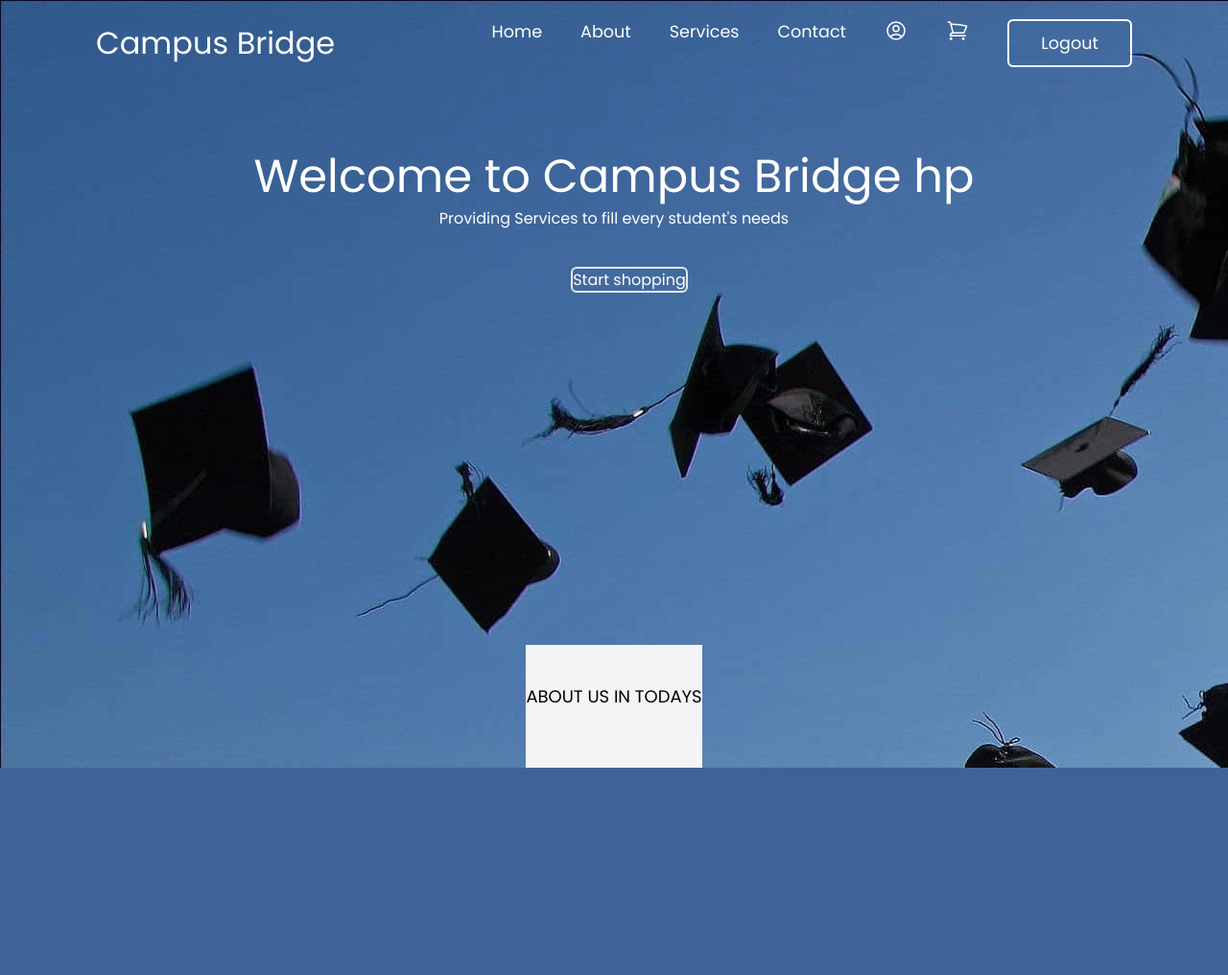
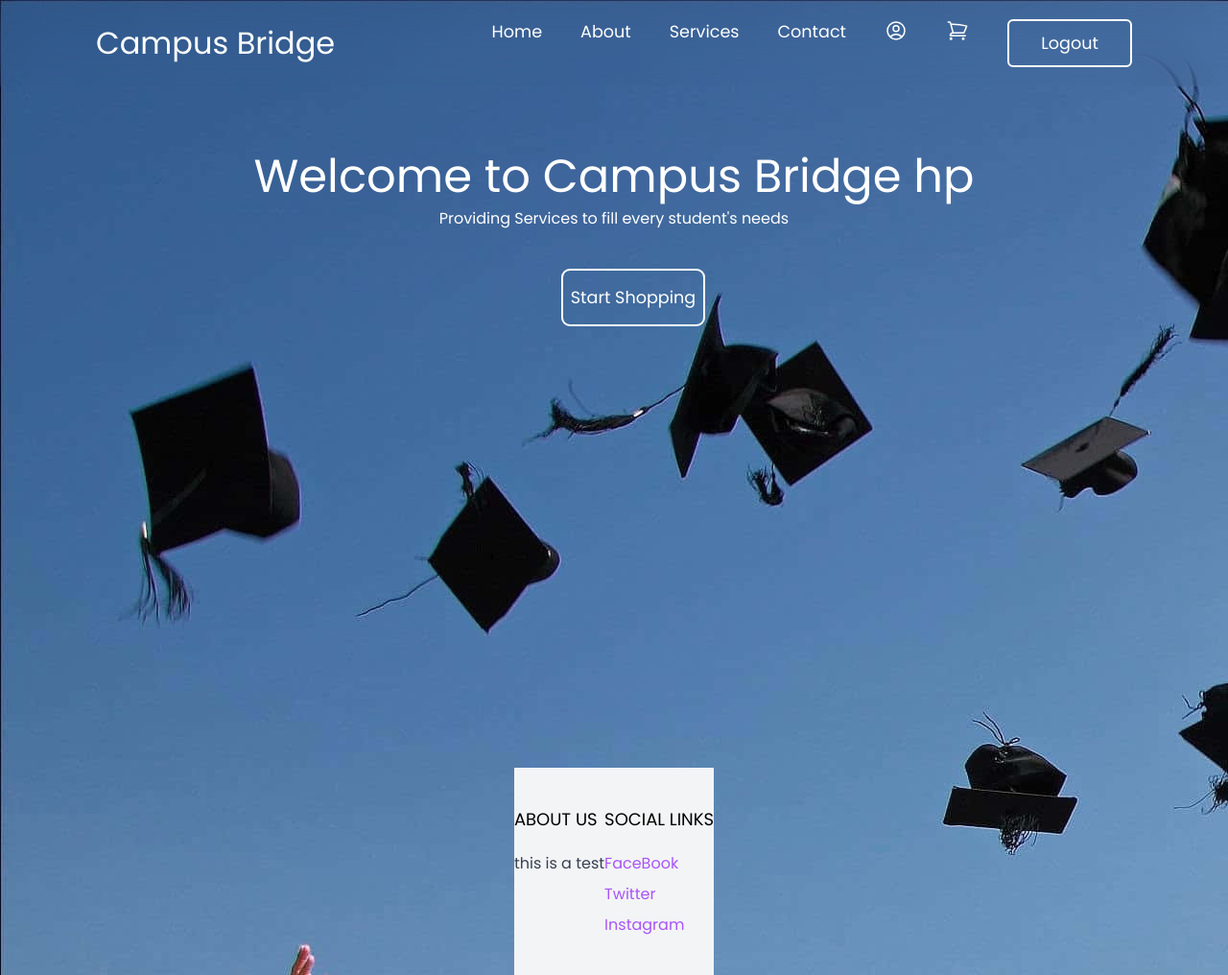
Before and after one commit to Gterd/campus-bridge, a Django app: page / in a window 1280 px wide. Shown: the whole page at 96% size. Before the commit the page ends 800 px from the top, so only its background shows below. Run offline with Django 4.2, Linux system fonts and the light colour scheme; a user stored in the database is signed in; some libraries are stand-ins or nearby versions.

Commit message:
Added stuff
*Added models for categories and items
*Fixed an issue with a css element
*created a new app for products

```diff
--- a/CampusBridge/CampusBridge/settings.py
+++ b/CampusBridge/CampusBridge/settings.py
@@ -41,6 +41,7 @@ INSTALLED_APPS = [
     'tailwind',
     'theme',
     'django_browser_reload',
+    'product',
 
 ]
 
--- a/CampusBridge/main/static/css/styles.css
+++ b/CampusBridge/main/static/css/styles.css
@@ -29,6 +29,7 @@ header {
     justify-content: space-between;
     align-items: center;
     z-index: 99;
+    backdrop-filter: blur(20px);
 }
 
 .logo {
@@ -70,15 +80,32 @@ header {
 
 }
 
-.navigation a:hover::after{
+#header-item:hover::after{
     transform-origin: left;
     transform: scaleX(1);
 }
 
-.navigation a.no-underline::after {
-    transition: none;
+#home-shopnow {
+    width: 150px;
+    height: 60px;
     background: transparent;
+    border: 2px solid #fff;
+    outline: none;
+    border-radius: 9px;
+    cursor: pointer;
+    font-size: 1.1em;
+    color: #fff;
+    font-weight: 500;
+    margin-left: 40px;
+    transition: .5s;
 }
+
+#home-shopnow:hover {
+    background: #fff;
+    color: #162938;
+
+}
+
 .navigation .btnLogin-popup {
     width: 130px;
     height: 50px;
--- a/CampusBridge/main/templates/main/base.html
+++ b/CampusBridge/main/templates/main/base.html
@@ -10,10 +10,10 @@
     <header class="flex justify-between items-center">
         <h2 class="logo">Campus Bridge</h2>
         <nav class="navigation flex">
-            <a href="/home">Home</a>
-            <a href="#">About</a>
-            <a href="#">Services</a>
-            <a href="#">Contact</a>
+            <a id="header-item" href="/home">Home</a>
+            <a id="header-item" href="#">About</a>
+            <a id="header-item" href="#">Services</a>
+            <a id="header-item" href="#">Contact</a>
             <div class="flex" id="options">
                 {% if user.is_authenticated %}
                 <a href="#" class="no-underline">
@@ -35,19 +35,34 @@
     </header>
 </head>
 
-<body class="flex flex-col min-h-screen" style="background-image: url('../../static/images/college-background.jpg');">
-
+<body>
+    <div id="main-content" class="flex flex-col min-h-screen">
         <main class="flex-grow">
             {% block content %}
             {% endblock %}
         </main>
+    </div>
+    <div>
         <footer class="bg-gray-100">
-        <div class="w-full mx-auto py-10 px-6 xl:px-0 md:flex justify-between">
+            <div class="max-w-6xl mx-auto py-10 px-6 xl:px-0 md:flex justify-between">
                 <div class="footer-left mb-12 md:mb-0">
-                <h2 class="mb-5 uppercase text-lg">About Us in todays</h2>
+                    <h2 class="mb-5 uppercase text-lg">About Us</h2>
+
+                    <p class="text-gray-700">this is a test</p>
+                </div>
+
+                <div class="footer-right">
+                    <h2 class="mb-5 uppercase text-lg">Social links</h2>
+
+                    <ul class="space-y-2">
+                        <li><a href="#" class="text-purple-500 hover:text-purple-800">FaceBook</a></li>
+                        <li><a href="#" class="text-purple-500 hover:text-purple-800">Twitter</a></li>
+                        <li><a href="#" class="text-purple-500 hover:text-purple-800">Instagram</a></li>
+                    </ul>
                 </div>
             </div>
         </footer>
+    </div>
     <script src='/static/js/script.js'></script>
     <script type="module" src="https://unpkg.com/ionicons@7.1.0/dist/ionicons/ionicons.esm.js"></script>
     <script nomodule src="https://unpkg.com/ionicons@7.1.0/dist/ionicons/ionicons.js"></script>
--- a/CampusBridge/main/templates/main/index.html
+++ b/CampusBridge/main/templates/main/index.html
@@ -9,7 +9,7 @@
         {% endif %}
         <p class="mb-10 text-white">Providing Services to fill every student's needs</p>
 
-        <a href="#" class="w-34 h-13 bg-none border-2 border-solid outine-none rounded-md cursor-pointer text-base text-white font-medium ml-8 duration-500 hover:bg-white hover:text-blue-400">Start shopping</a>
+        <button onClick= 'location.href="/login"' id='home-shopnow'>Start Shopping</button>
     </div>
 </div>
 {% endblock  %}
--- a/CampusBridge/main/views.py
+++ b/CampusBridge/main/views.py
@@ -3,6 +3,7 @@ from django.http import HttpResponse
 from .forms import RegisterForm, LoginForm
 from django.contrib.auth import authenticate, login as authlogin, logout as authlogout
 from django.contrib.auth.decorators import login_required
+from product.models import product, Category
 
 def userlogin(request):
     if request.method == 'GET':
@@ -36,7 +37,8 @@ def userlogout(request):
     return redirect('login/')
 
 def index(request):
-    return render(request, 'main/index.html', {})
+    products = product.objects.all()[0:8]
+    return render(request, 'main/index.html', {'products': products})
 
 @login_required(login_url='login/')
 def indexLoggedIn(request):
--- /dev/null
+++ b/CampusBridge/product/admin.py
@@ -0,0 +1,6 @@
+from django.contrib import admin
+from .models import Category, product
+
+admin.site.register(Category)
+
+admin.site.register([product])
--- /dev/null
+++ b/CampusBridge/product/apps.py
@@ -0,0 +1,6 @@
+from django.apps import AppConfig
+
+
+class ProductConfig(AppConfig):
+    default_auto_field = 'django.db.models.BigAutoField'
+    name = 'product'
--- /dev/null
+++ b/CampusBridge/product/tests.py
@@ -0,0 +1,3 @@
+from django.test import TestCase
+
+# Create your tests here.
--- /dev/null
+++ b/CampusBridge/product/views.py
@@ -0,0 +1,3 @@
+from django.shortcuts import render
+
+# Create your views here.
```
Also changed, not shown: other parts of CampusBridge/main/static/css/styles.css (+26 -2 lines), CampusBridge/product/models.py (added, +28 -0 lines), CampusBridge/db.sqlite3, CampusBridge/product/__init__.py (added), CampusBridge/product/migrations/0001_initial.py (added), CampusBridge/product/migrations/0002_rename_categories_category_product.py (added), CampusBridge/product/migrations/__init__.py (added). Lines whose indentation alone changed are shown as unchanged.
